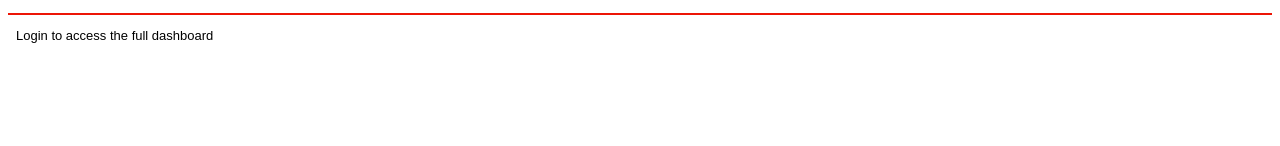
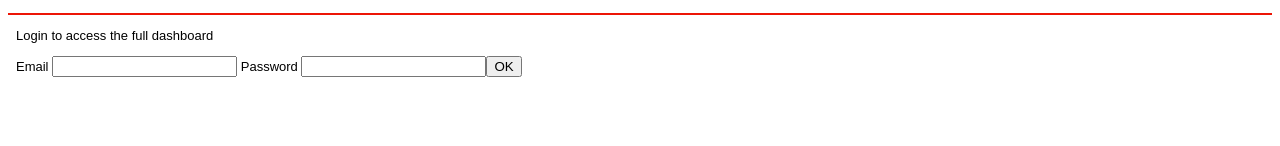
Before and after one commit to Ibidapo-chad/alx-react, a React (Create React App) app in the folder 0x02-react_props/task_0/dashboard/: page / in a window 1280 px wide. Shown: the part 329-475 px from the top of the page. Built offline with nearby package versions, Linux system fonts and the light colour scheme.

Commit message:
Update Login fx

```diff
--- a/0x02-react_props/task_0/dashboard/src/Login/Login.js
+++ b/0x02-react_props/task_0/dashboard/src/Login/Login.js
@@ -2,6 +2,11 @@ function Login() {
     return (
       <body className="App-body">
         <p>Login to access the full dashboard</p>
+        <label for="e-mail"> Email </label>
+        <input type="email" id="e-mail"/>
+        <label for="pass"> Password </label>
+        <input type="password" id="pass"/>
+        <input type="button" value="OK"/>
       </body>
     )
 };
```
